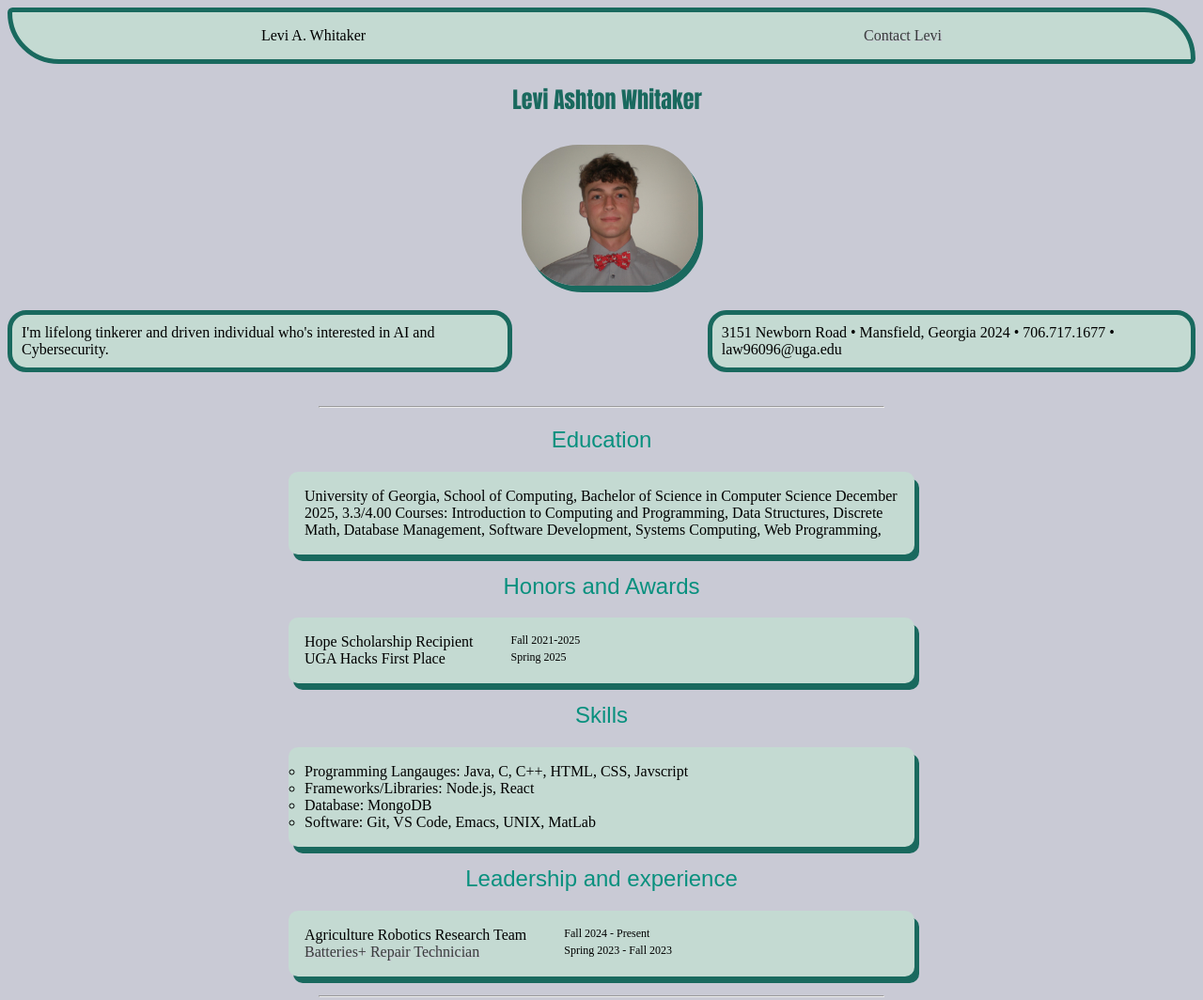
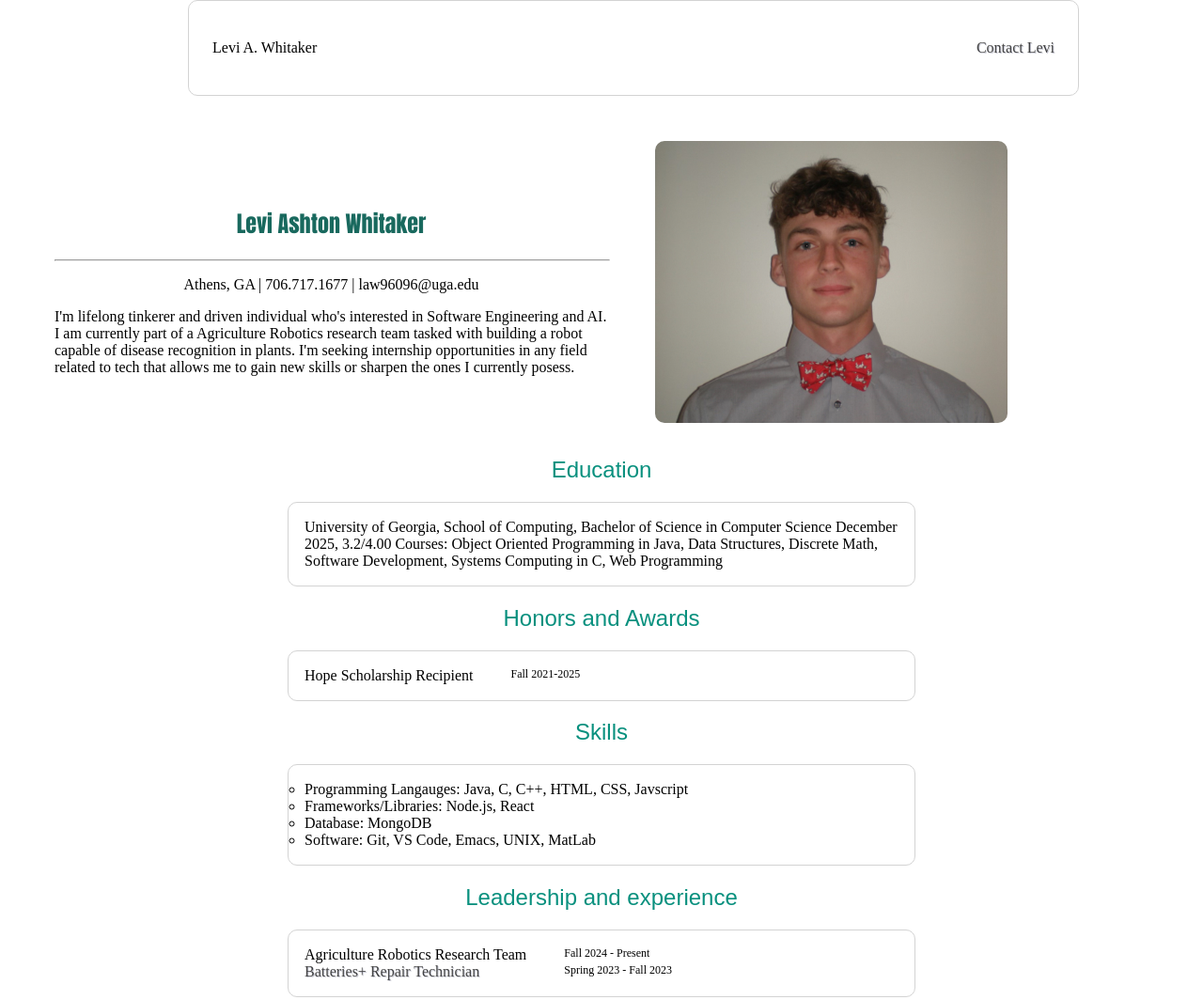
Before and after one commit to LeviWhitaker/Personal-cv, a plain HTML site: page index.html in a window 1280 px wide. Shown: the top 1064 px of the page at 94% size. Drawn offline with Linux system fonts and the light colour scheme; a web font is replaced by a local one.

Commit message:
Simplified CSS

```diff
--- a/css/styles.css
+++ b/css/styles.css
@@ -1,34 +1,40 @@
 body {
     margin: none;
-    background-color: #c9cad5;
+
 }
 
 nav  {
-    background-color: #C4DAD2;
     display: flex;
     flex-direction: row;
-    justify-content: space-around;
-    border: 5px solid #19695e;;
-    border-radius: 10px 100px;
+    justify-content:space-between;
+    border: 1px solid lightgray;
+    border-radius: 10px 10px;
+    padding: 25px;
+    margin-left: 15%;
+    width:70%;
+    position:fixed;
+    top: 0;
+    background-color: white;
 }
 
-nav:hover {
-    border: 5px solid #55b1e6;
-}
+
+
 
 footer {
     margin-top: 10px;;
-    border: 5px solid #16423C;
-    background-color: #C4DAD2;
-    border-radius: 100px 10px;
+    border: 1px solid lightgray;
+    background-color:white;
+    border-radius: 10px 10px;
     display: flex;
     justify-content: center;
 }
 
 .splash {
-    display: grid;
-    grid-template-columns: 42.5% auto auto;
-    grid-template-rows: auto auto auto;
+    display:flex;
+    flex-direction: row;
+    justify-content: space-between;
+    margin-top: 150px;
+    margin-bottom: 0px;
 }
 
 .anton-regular {
@@ -40,11 +46,6 @@ footer {
     color:#19695e;
   }
 
-.anton-regular:hover {
-    color: #55b1e6;
-    font-size: 30px;
-    text-transform:uppercase;
-}
 .new-amsterdam {
     font-family: "New Amsterdam", sans-serif;
     font-weight: 400;
@@ -56,65 +57,32 @@ h2.new-amsterdam  {
     text-align: center;
 }
 
-.new-amsterdam:hover {
-    color: #55b1e6;
+
+.headshot {
+    border-radius: 10px 10px;
+    margin-right: 200px;
+ }
+
+.left-section {
+    padding: 50px;
+    flex-basis: 50%;
+
 }
 
-.headshot {
-    grid-row: 2;
-    grid-column: 2;
-    border-radius: 60px;
-    margin: 10px;
-    box-shadow: 5px 7px #19695e;
-}
-
-.headshot:hover {
-    box-shadow: 5px 7px #55b1e6;
-}
-
-.tagline {
-    padding: 10px;
-    border-radius: 20px;
-    border: 5px solid #19695e;
-    grid-row: 3;
-    grid-column: 1;
-    background-color: #C4DAD2;
- }
-
-.address {
-    padding: 10px;
-    border-radius: 20px;
-    border: 5px solid #19695e;
-    grid-row: 3;
-    grid-column: 3;
-    background-color: #C4DAD2;
-}
-
-.address:hover {
-    border-color: #55b1e6;
-}
-.tagline:hover {
-    border-color: #55b1e6;
-}
 
 hr {
     margin-top: 20px;
-    width: 600px;
-    color: #19695e;
+    width: 100%;
+    color: lightgray;
 }
 
 .bubble {
     margin:auto;
     border-radius: 10px;
     padding:17px;
-    background-color: #C4DAD2;
-    box-shadow: 5px 7px #19695e;
+    border: 1px solid lightgray;
     width: 50%;
 
-}
-
-.bubble:hover {
-    box-shadow: 5px 7px #55b1e6;
 }
 
 .u_lists {
@@ -134,11 +102,6 @@ a {
 
 }
 
-a:hover {
-    text-shadow: -10px 5px rgb(255, 255, 255);
-    font-size: 12px;
-}
-
 
 .three-col {
     display: grid;
@@ -150,13 +113,10 @@ a:hover {
 .card {
     grid-row: 2;
     margin-left: 30px;;
-    background-color: #C4DAD2;
+    border: 1px solid lightgray;
     border-radius: 20px;
-    box-shadow: 5px 5px #19695e;
-    box-shadow: 0cm;
+    box-shadow: 5px 5px gray;
     width: 75%;
-    border-bottom-left-radius: 0%;
-    border-bottom-right-radius: 0%;
     outline: 2px #16423C;
 
 }
@@ -187,7 +147,6 @@ textarea {
 }
 
 input {
-    background-color: aliceblue;
+    background-color: white;
     border-radius: 10%;
-    outline: 3px solid #629ae8;
 }
--- a/index.html
+++ b/index.html
@@ -21,22 +21,27 @@
         <p><a href ="contact.html">Contact Levi</a></p>
     </nav>
     <section class = "splash">
-        <h1 class ="anton-regular">Levi Ashton Whitaker</h1>
-        <img src="images/Head_shot.jpg" alt="Levi's Headshot" height="150" class = "headshot">
-        <p class = "address"> 3151 Newborn Road &bull; Mansfield, Georgia 2024 &bull; 706.717.1677 &bull; law96096@uga.edu</p>
-        <p class = "tagline"> I'm lifelong tinkerer and driven individual who's interested in AI and Cybersecurity.</p>
+        <div class = "left-section">
+            <center><h1 class ="anton-regular">Levi Ashton Whitaker</h1></center>
+            <hr>
+            <center><p> Athens, GA | 706.717.1677 | law96096@uga.edu </p></center>
+            <p>I'm lifelong tinkerer and driven individual who's interested in Software Engineering and AI. I am currently part of a Agriculture Robotics research team tasked with
+                building a robot capable of disease recognition in plants. I'm seeking internship opportunities in any field related to tech that allows me to gain new skills or sharpen the ones I currently posess.
+            </p>
+        </div>
+
+        <img src="images/Head_shot.jpg" alt="Levi's Headshot" height="300" class = "headshot">
+
     </section>
-    <hr>
+
     <section>
         <h2 class="new-amsterdam">Education</h2>
-        <p class = "bubble">University of Georgia, School of Computing, Bachelor of Science in Computer Science December 2025, 3.3/4.00 Courses: Introduction to Computing and Programming, Data Structures, Discrete Math,
-            Database Management, Software Development, Systems Computing, Web Programming, </p>
+        <p class = "bubble">University of Georgia, School of Computing, Bachelor of Science in Computer Science December 2025, 3.2/4.00 Courses: Object Oriented Programming in Java, Data Structures, Discrete Math, Software Development, Systems Computing in C, Web Programming</p>
      </section>
      <section>
         <h2 class="new-amsterdam">Honors and Awards</h2>
         <dl class = "bubble">
             <dt>Hope Scholarship Recipient</dt><dd style = "font-size: 12px;">Fall 2021-2025</dd>
-            <dt>UGA Hacks First Place</dt><dd style = "font-size: 12px;">Spring 2025</dd>
         </dl>
     </section>
     <section>
@@ -57,7 +62,7 @@
             <dd style = "font-size: 12px;">Spring 2023 - Fall 2023</dd>
         </dl>
     </section>
-    <hr>
+
     <section>
         <div class = "three-col">
             <h2 class="anton-regular" style = "margin-left: 35%;" > Projects </h2>
```
Also changed, not shown: contact.html (+1 -1 lines).
